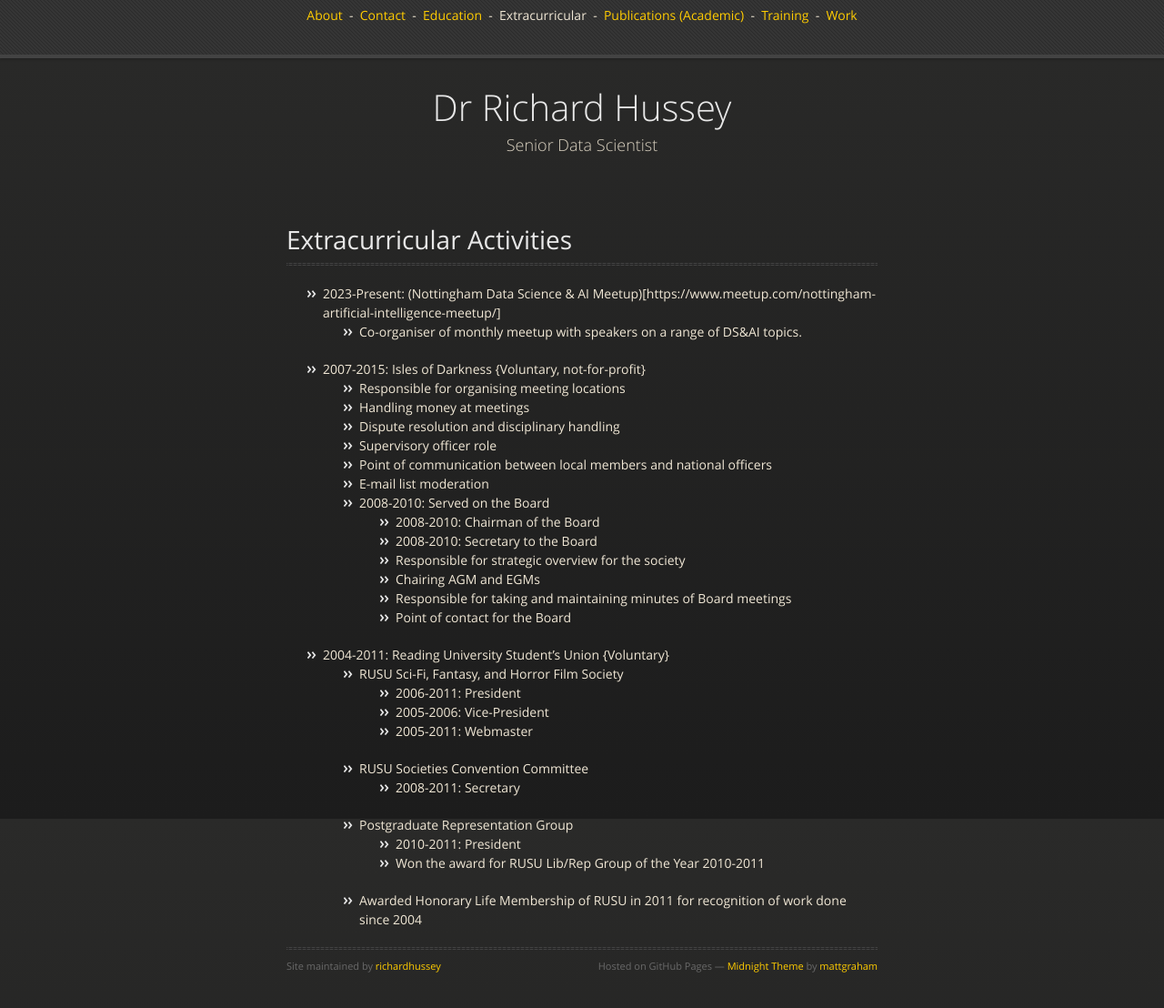
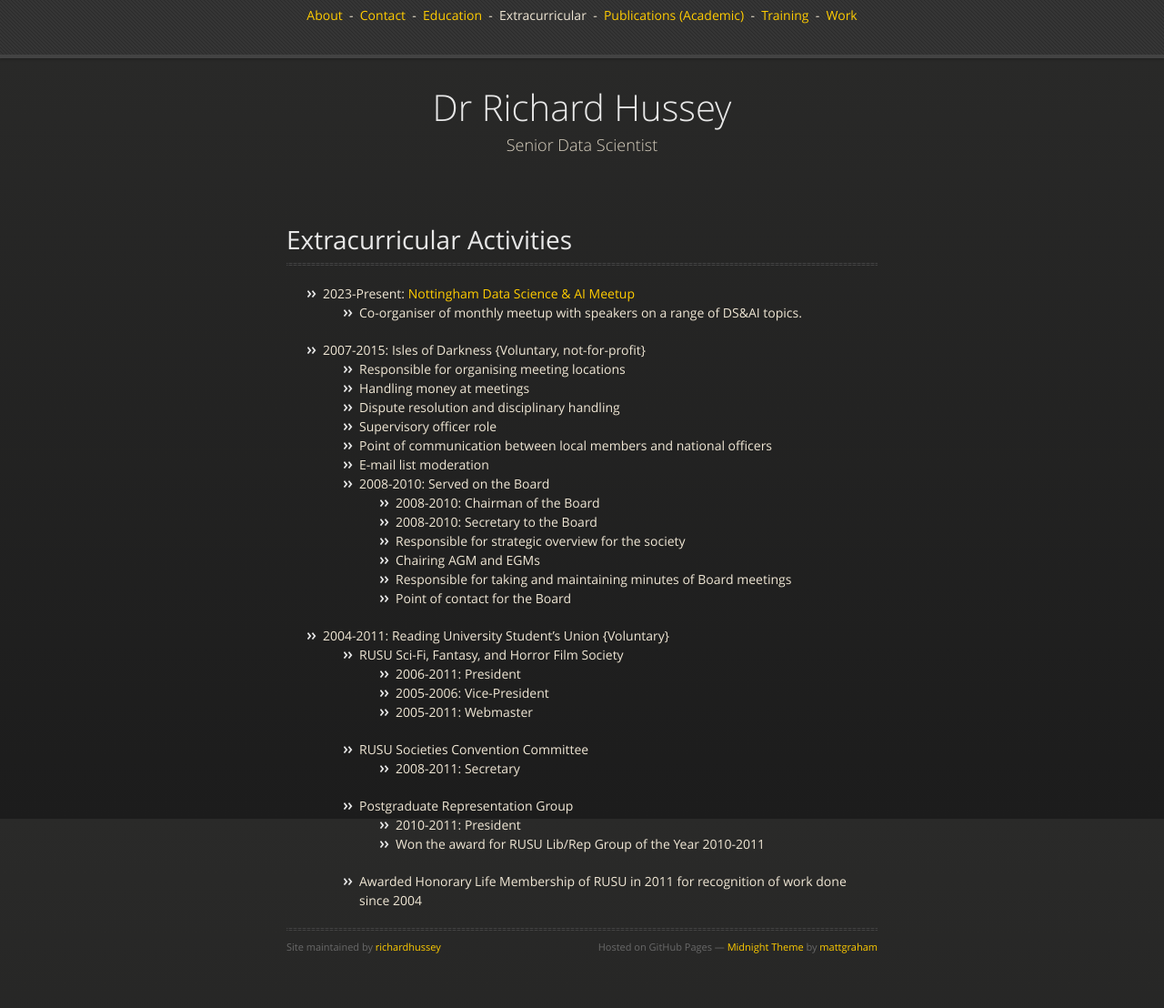
Before and after one commit to richardhussey/richardhussey.github.io, a Jekyll site: the page built from extracurricular.md, in a window 1280 px wide and 1209 px high. Shown: the top 1108 px of the window at 91% size. Built offline with Jekyll 4.4.1, drawn with Linux system fonts in a browser that asks for light colours.

Commit message:
Correct link formatting

```diff
--- a/extracurricular.md
+++ b/extracurricular.md
@@ -3,7 +3,7 @@ layout: page
 title: Extracurricular Activities
 ---
 
-+ 2023-Present: (Nottingham Data Science & AI Meetup)[https://www.meetup.com/nottingham-artificial-intelligence-meetup/]
++ 2023-Present: [Nottingham Data Science & AI Meetup](https://www.meetup.com/nottingham-artificial-intelligence-meetup/)
 	+ Co-organiser of monthly meetup with speakers on a range of DS&AI topics.
 
 + 2007-2015: Isles of Darkness {Voluntary, not-for-profit}
```
